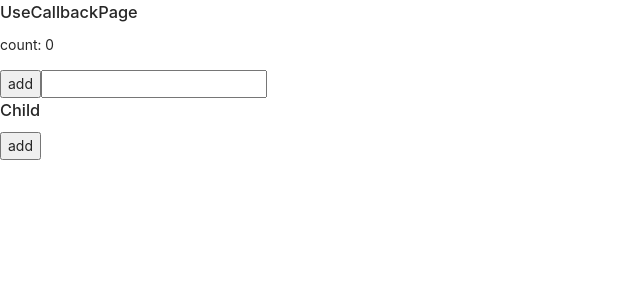
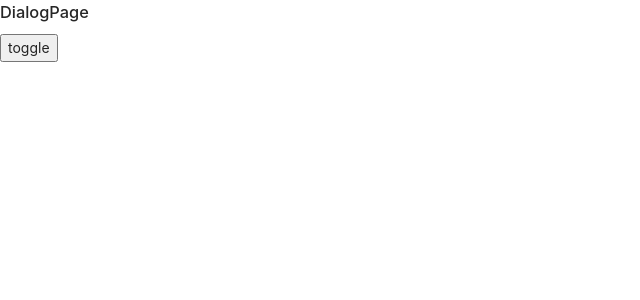
Before and after one commit to sevenduan/StudyReact, a React app in the folder my-app/: page / in a window 1280 px wide. Shown: the top 300 px of the page, without its empty margins (0-640 px from the left). Built offline with nearby package versions, Linux system fonts and the light colour scheme.

Commit message:
createPortal

```diff
--- a/my-app/src/App.js
+++ b/my-app/src/App.js
@@ -5,7 +5,8 @@ import React from "react";
 // import UserPage from "./pages/UserPage";
 // import SetStatePage from "./pages/SetStatePage";
 import "./index.css";
-import UseCallbackPage from "./pages/UseCallbackPage";
+import DialogPage from "./pages/DialogPage";
+// import UseCallbackPage from "./pages/UseCallbackPage";
 // import HookPage from "./pages/HookPage";
 // import UseMemoPage from "./pages/UseMemoPage";
 // import LifeCyclePage from "./pages/LifeCyclePage";
@@ -26,7 +27,8 @@ function App() {
       {/* <LifeCyclePage></LifeCyclePage> */}
       {/* <HookPage></HookPage> */}
       {/* <UseMemoPage></UseMemoPage> */}
-      <UseCallbackPage></UseCallbackPage>
+      {/* <UseCallbackPage></UseCallbackPage> */}
+      <DialogPage></DialogPage>
     </div>
   );
 }
--- /dev/null
+++ b/my-app/src/Components/Dialog.js
@@ -0,0 +1,25 @@
+import React, { Component } from "react";
+import { createPortal } from "react-dom";
+
+export default class Dialog extends Component {
+  constructor(props) {
+    super(props);
+    const doc = window.document;
+    this.node = doc.createElement("div");
+    doc.body.appendChild(this.node);
+  }
+
+  componentWillUnmount() {
+    if (this.node) {
+      window.document.body.removeChild(this.node);
+    }
+  }
+  render() {
+    return createPortal(
+      <div className="dialog">
+        <h3>Dialog</h3>
+      </div>,
+      this.node
+    );
+  }
+}
--- /dev/null
+++ b/my-app/src/Pages/DialogPage.js
@@ -0,0 +1,28 @@
+import React, { Component } from "react";
+import Dialog from "../Components/Dialog";
+
+export default class DialogPage extends Component {
+  constructor(props) {
+    super(props);
+    this.state = {
+      showDialog: false,
+    };
+  }
+
+  render() {
+    const { showDialog } = this.state;
+    return (
+      <div className="dialogPage">
+        <h3>DialogPage</h3>
+        <button
+          onClick={() => {
+            this.setState({ showDialog: !showDialog });
+          }}
+        >
+          toggle
+        </button>
+        {showDialog && <Dialog></Dialog>}
+      </div>
+    );
+  }
+}
```
